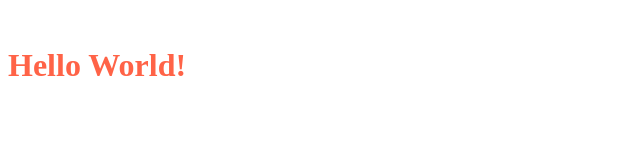
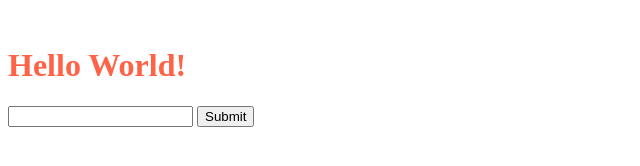
Before and after one commit to VA-Kim/test-repo, a website: page test-repo/index.html in a window 1280 px wide. Shown: the whole page, without its empty margins (0-640 px from the left). Drawn offline with Linux system fonts and the light colour scheme.

Commit message:
hello world3

```diff
--- a/index.js
+++ b/index.js
@@ -3,8 +3,10 @@
 var express = require('express'); //설치한 express module을 불러와서 변수에 담는다.
 var app = express(); //express를 실행하여 app object를 초기화 합니다.
 
+//__dirname은 node.js에서 프로그램이 실행중인 파일의 위치를 나타내는 global veriable입니다.
 app.use(express.static(__dirname + '/test-repo')); // 1
 
+
 app.listen(3000, function(){  //3000포트를 사용합니다.
-  console.log('Server On!' + __dirname); //서버가 실행되면 콘솔창에 표시될 메세지입니다.
+  console.log('Server On!'); //서버가 실행되면 콘솔창에 표시될 메세지입니다.
 });
--- a/test-repo/index.html
+++ b/test-repo/index.html
@@ -9,5 +9,10 @@
  </head>
  <body>
   <h1>Hello World!</h1>
+
+  <form method="get" name="form1" id="form1">
+    <input type="text">
+    <input type="submit">
+  </form>
  </body>
 </html>
```
